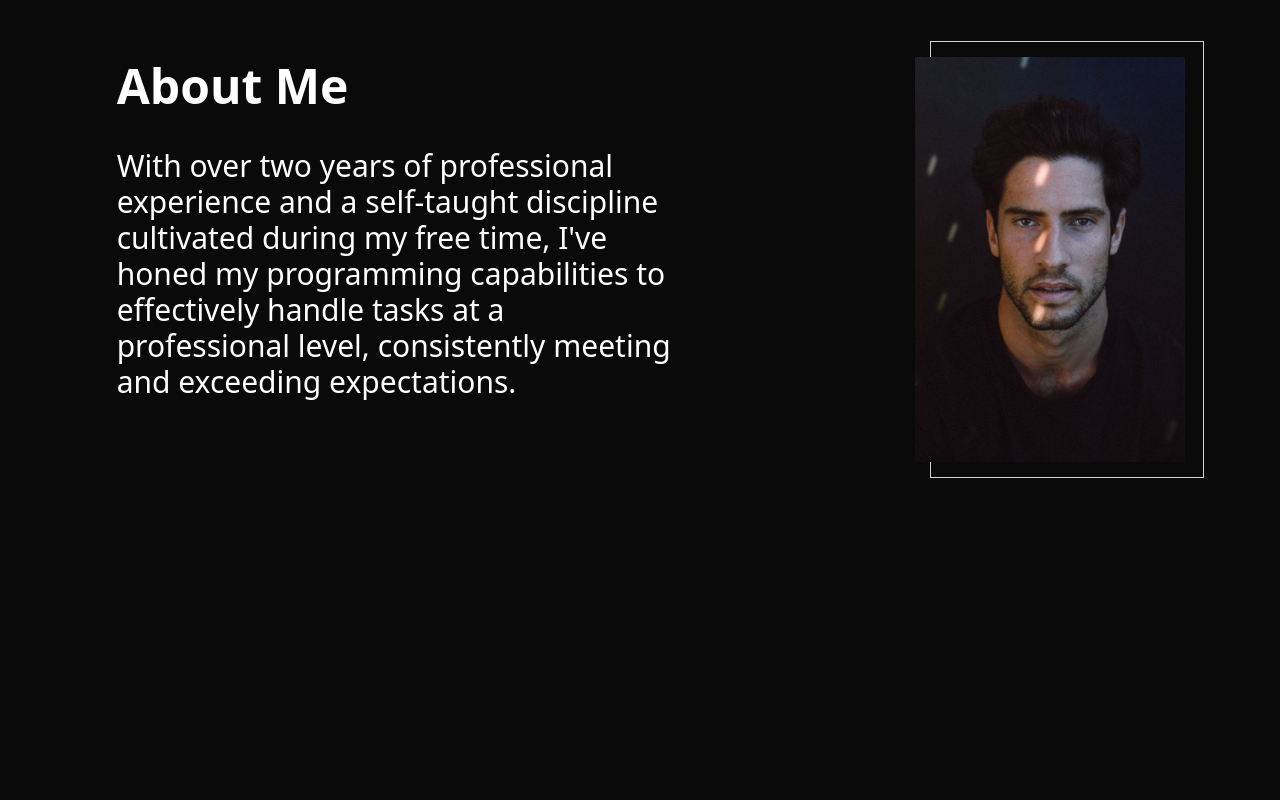
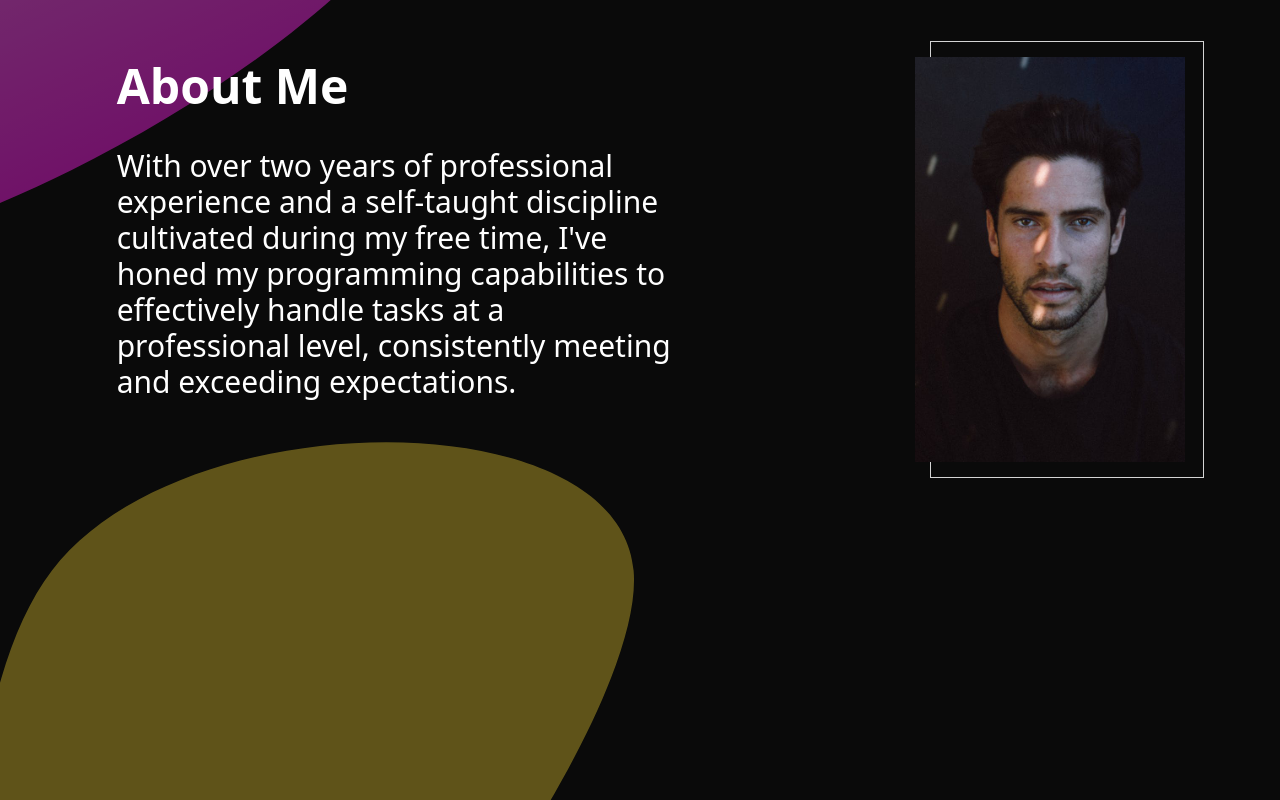
Before and after one commit to YiPei1994/portfolio3, a React (Vite) app: page / in a window 1280 px wide. Shown: the part 1101-1901 px from the top of the page. Before the commit the page ends 1739 px from the top, so only its background shows below. Built offline with nearby package versions, Linux system fonts and the light colour scheme.

Commit message:
fix - bugs

```diff
--- a/src/App.tsx
+++ b/src/App.tsx
@@ -5,16 +5,29 @@ import Navbar from "./layouts/Navbar";
 
 function App() {
   return (
-    <div className="w-full min-h-screen">
+    <div className="w-max-screen min-h-screen">
       <header className="relative w-full">
         <Navbar />
       </header>
-      <Shape className="w-[100%] h-[70vh] top-[25%] -left-[50%]" type="Three" />
-      <Shape
-        className="w-[100%] h-[70vh] opacity-50 -top-[15%] -right-[50%]"
-        type="Two"
-      />
+
       <main className="min-h-sreen max-w-screen-xl mx-auto relative">
+        <Shape
+          className="w-[100%] h-[70%] top-[25%] -left-[50%]"
+          type="Three"
+        />
+        <Shape
+          className="hidden xl:block w-[100%] h-[70%] opacity-50 -top-[15%] -right-[50%]"
+          type="Two"
+        />
+        <Shape
+          className="hidden xl:block w-[100%] h-[70%] opacity-75 top-[140%] -right-[45%] rotate-[80deg]"
+          type="Two"
+        />
+
+        <Shape
+          className=" w-[100%] h-[70%] left-[-30%] opacity-75 top-[90%]  rotate-[80deg]"
+          type="One"
+        />
         <Hero />
         <About />
       </main>
--- /dev/null
+++ b/src/layouts/aboutSection/Skills.tsx
@@ -0,0 +1,5 @@
+function Skills() {
+  return <div>Skills</div>;
+}
+
+export default Skills;
```
